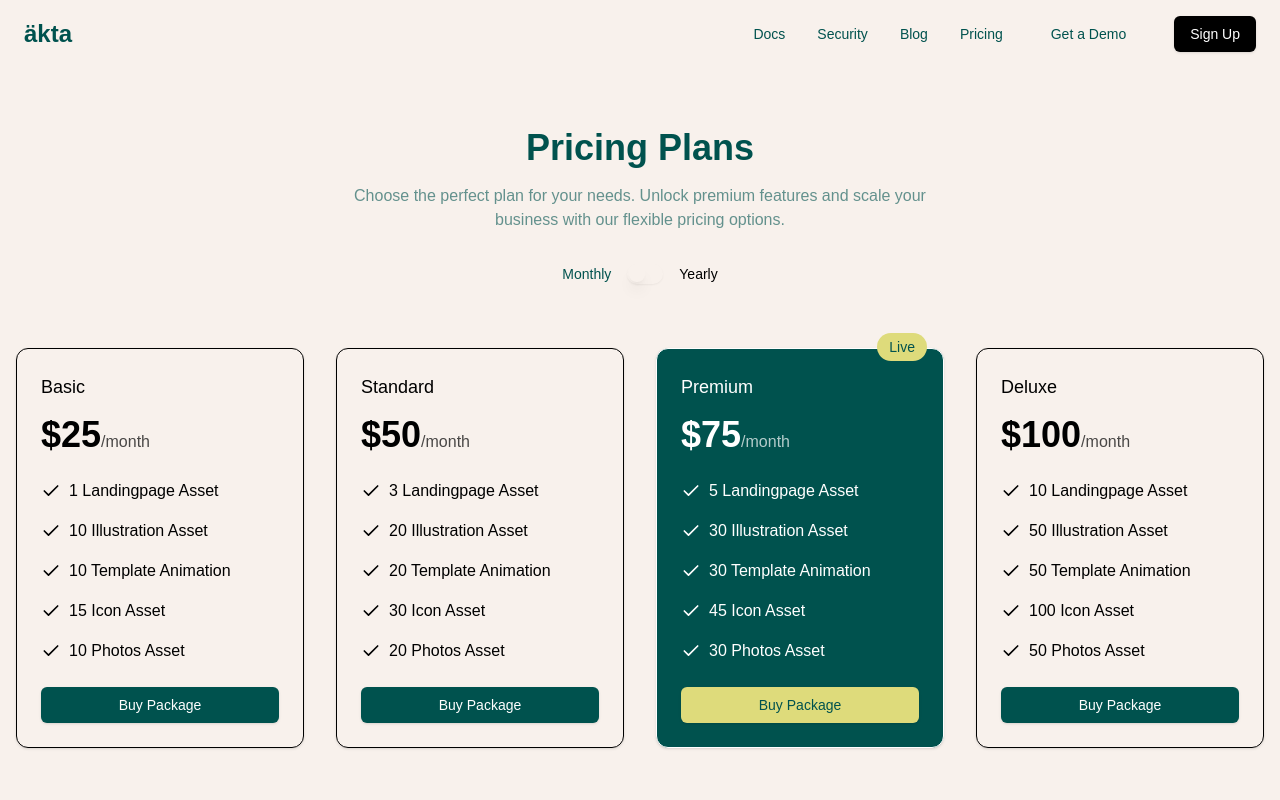
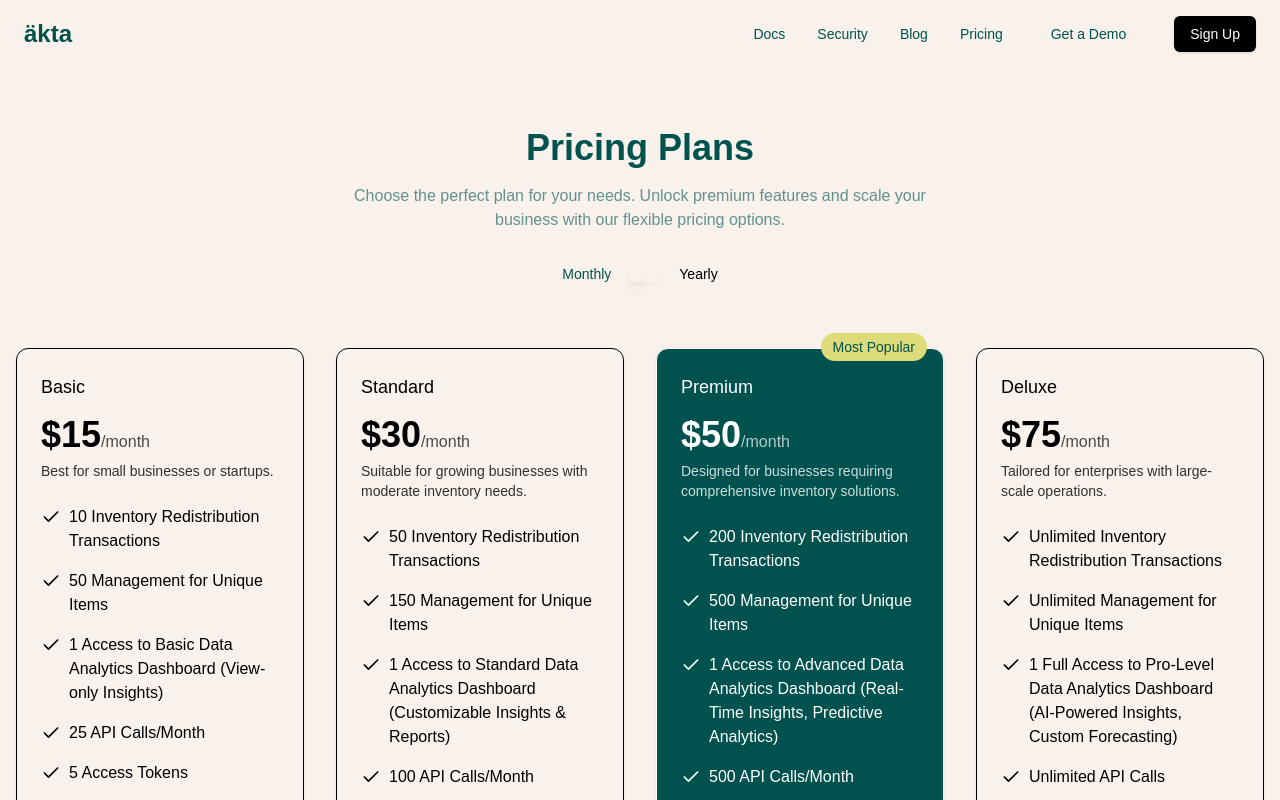
Before and after one commit to nickthelegend/healthcare-distribution, a Next.js app: page /pricing in a window 1280 px wide. Shown: the top 800 px of the page. Built offline with nearby package versions, Linux system fonts and the light colour scheme.

Commit message:
Version 1.0.12

```diff
--- a/app/pricing/page.tsx
+++ b/app/pricing/page.tsx
@@ -19,47 +19,55 @@ const navigationItems = [
 const pricingPlans = [
   {
     name: "Basic",
-    price: 25,
+    price: 15,
+    description: "Best for small businesses or startups.",
     features: [
-      { name: "Landingpage Asset", quantity: 1 },
-      { name: "Illustration Asset", quantity: 10 },
-      { name: "Template Animation", quantity: 10 },
-      { name: "Icon Asset", quantity: 15 },
-      { name: "Photos Asset", quantity: 10 },
+      { name: "Inventory Redistribution Transactions", quantity: 10 },
+      { name: "Management for Unique Items", quantity: 50 },
+      { name: "Access to Basic Data Analytics Dashboard (View-only Insights)", quantity: 1 },
+      { name: "API Calls/Month", quantity: 25 },
+      { name: "Access Tokens", quantity: 5 },
+      { name: "Email Support", quantity: 1 },
     ],
   },
   {
     name: "Standard",
-    price: 50,
+    price: 30,
+    description: "Suitable for growing businesses with moderate inventory needs.",
     features: [
-      { name: "Landingpage Asset", quantity: 3 },
-      { name: "Illustration Asset", quantity: 20 },
-      { name: "Template Animation", quantity: 20 },
-      { name: "Icon Asset", quantity: 30 },
-      { name: "Photos Asset", quantity: 20 },
+      { name: "Inventory Redistribution Transactions", quantity: 50 },
+      { name: "Management for Unique Items", quantity: 150 },
+      { name: "Access to Standard Data Analytics Dashboard (Customizable Insights & Reports)", quantity: 1 },
+      { name: "API Calls/Month", quantity: 100 },
+      { name: "Access Tokens", quantity: 15 },
+      { name: "Priority Email Support", quantity: 1 },
     ],
   },
   {
     name: "Premium",
-    price: 75,
+    price: 50,
     isPopular: true,
+    description: "Designed for businesses requiring comprehensive inventory solutions.",
     features: [
-      { name: "Landingpage Asset", quantity: 5 },
-      { name: "Illustration Asset", quantity: 30 },
-      { name: "Template Animation", quantity: 30 },
-      { name: "Icon Asset", quantity: 45 },
-      { name: "Photos Asset", quantity: 30 },
+      { name: "Inventory Redistribution Transactions", quantity: 200 },
+      { name: "Management for Unique Items", quantity: 500 },
+      { name: "Access to Advanced Data Analytics Dashboard (Real-Time Insights, Predictive Analytics)", quantity: 1 },
+      { name: "API Calls/Month", quantity: 500 },
+      { name: "Access Tokens", quantity: 50 },
+      { name: "24/7 Support", quantity: 1 },
     ],
   },
   {
     name: "Deluxe",
-    price: 100,
+    price: 75,
+    description: "Tailored for enterprises with large-scale operations.",
     features: [
-      { name: "Landingpage Asset", quantity: 10 },
-      { name: "Illustration Asset", quantity: 50 },
-      { name: "Template Animation", quantity: 50 },
-      { name: "Icon Asset", quantity: 100 },
-      { name: "Photos Asset", quantity: 50 },
+      { name: "Inventory Redistribution Transactions", quantity: "Unlimited" },
+      { name: "Management for Unique Items", quantity: "Unlimited" },
+      { name: "Full Access to Pro-Level Data Analytics Dashboard (AI-Powered Insights, Custom Forecasting)", quantity: 1 },
+      { name: "API Calls", quantity: "Unlimited" },
+      { name: "Access Tokens", quantity: "Unlimited" },
+      { name: "Dedicated Account Manager & 24/7 Priority Support", quantity: 1 },
     ],
   },
 ]
@@ -148,7 +156,7 @@ export default function PricingPage() {
               >
                 {plan.isPopular && (
                   <div className="absolute -top-4 right-4 bg-[#dedb7b] text-[#00524e] px-3 py-1 rounded-full text-sm font-medium">
-                    Live
+                    Most Popular
                   </div>
                 )}
                 <CardHeader>
@@ -159,6 +167,7 @@ export default function PricingPage() {
                       /{isYearly ? 'year' : 'month'}
                     </span>
                   </div>
+                  <p className="text-sm mt-2 opacity-80">{plan.description}</p>
                 </CardHeader>
                 <CardContent>
                   <ul className="space-y-4">
@@ -181,7 +190,7 @@ export default function PricingPage() {
                         : "bg-[#00524e] text-white hover:bg-[#00524e]/90"
                     )}
                   >
-                    Buy Package
+                    Choose Plan
                   </Button>
                 </CardFooter>
               </Card>
```
